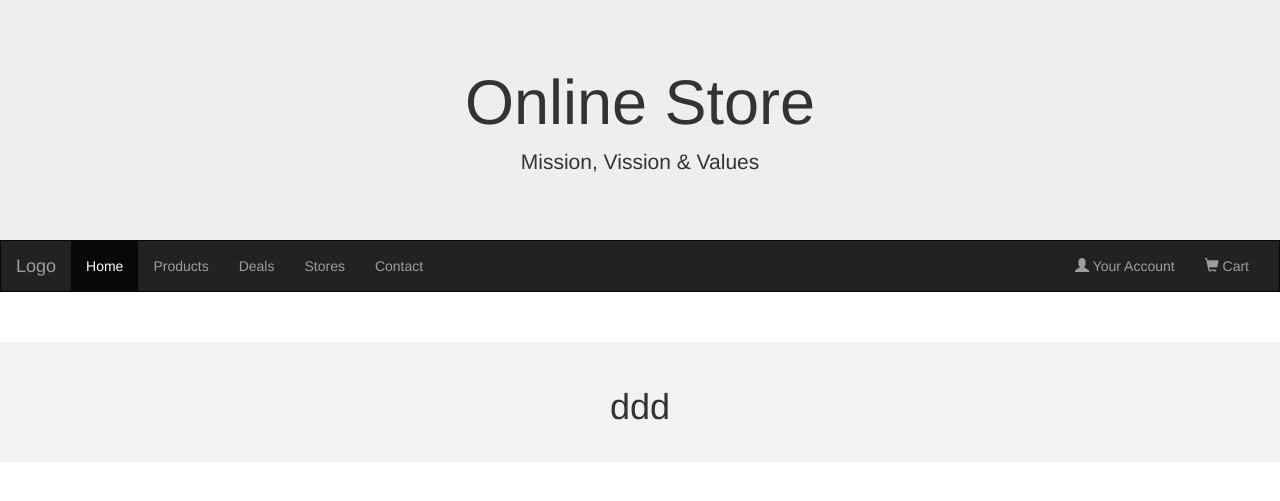
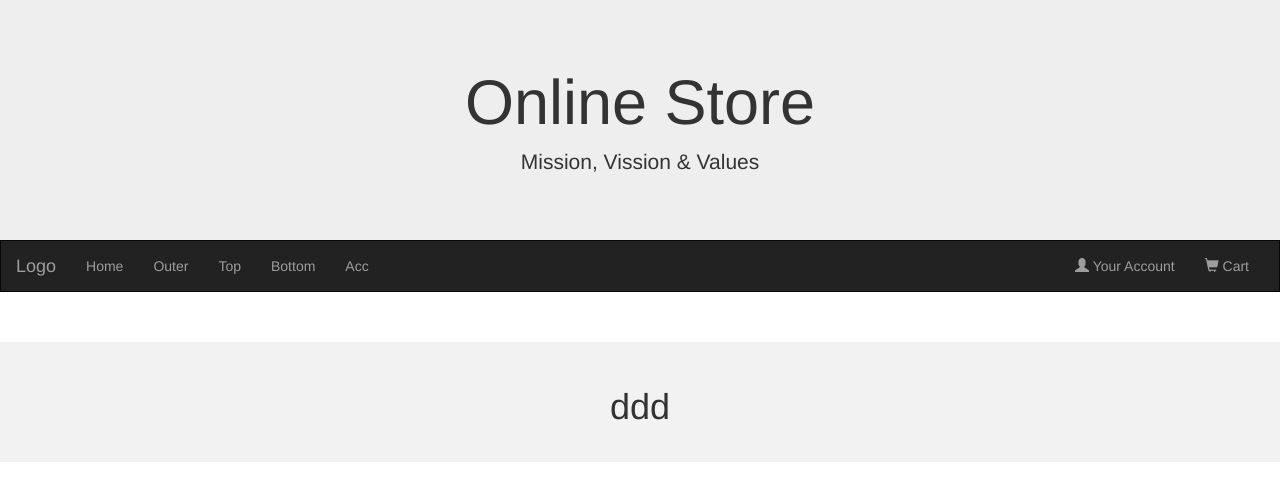
Before and after one commit to Yunjinho/BJB_customer, a Spring Boot app: page / in a window 1280 px wide. Shown: the top 501 px of the page. Run offline with Spring Boot 4, Linux system fonts and the light colour scheme.

Commit message:
customer base add

```diff
--- a/BJB_customer/src/main/resources/templates/item/item.html
+++ b/BJB_customer/src/main/resources/templates/item/item.html
@@ -1,5 +1,5 @@
 <!DOCTYPE html>
-<html lang="en">
+<html lang="ko" xmlns:th="http://www.thymeleaf.org">
     <head>
         <meta charset="utf-8" />
         <meta name="viewport" content="width=device-width, initial-scale=1, shrink-to-fit=no" />
--- a/BJB_customer/src/main/resources/templates/main.html
+++ b/BJB_customer/src/main/resources/templates/main.html
@@ -1,7 +1,7 @@
 <!DOCTYPE html>
-<html lang="en">
+<html lang="ko" xmlns:th="http://www.thymeleaf.org">
 <head>
-  <title>Bootstrap Example</title>
+  <title>BJB</title>
   <meta charset="utf-8">
   <meta name="viewport" content="width=device-width, initial-scale=1">
   <link rel="stylesheet" href="https://maxcdn.bootstrapcdn.com/bootstrap/3.4.1/css/bootstrap.min.css">
@@ -47,11 +47,11 @@
     </div>
     <div class="collapse navbar-collapse" id="myNavbar">
       <ul class="nav navbar-nav">
-        <li class="active"><a href="#">Home</a></li>
-        <li><a href="#">Products</a></li>
-        <li><a href="#">Deals</a></li>
-        <li><a href="#">Stores</a></li>
-        <li><a href="#">Contact</a></li>
+        <li><a href="#">Home</a></li>
+        <li><a href="#">Outer</a></li>
+        <li><a href="#">Top</a></li>
+        <li><a href="#">Bottom</a></li>
+        <li><a href="#">Acc</a></li>
       </ul>
       <ul class="nav navbar-nav navbar-right">
         <li><a href="#"><span class="glyphicon glyphicon-user"></span> Your Account</a></li>
```
